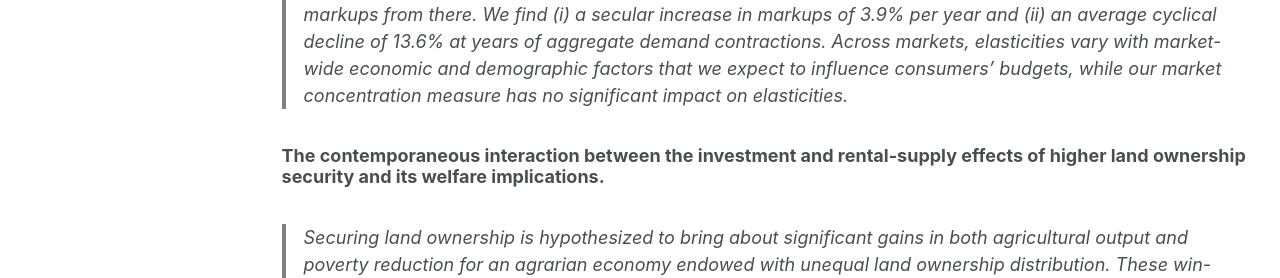
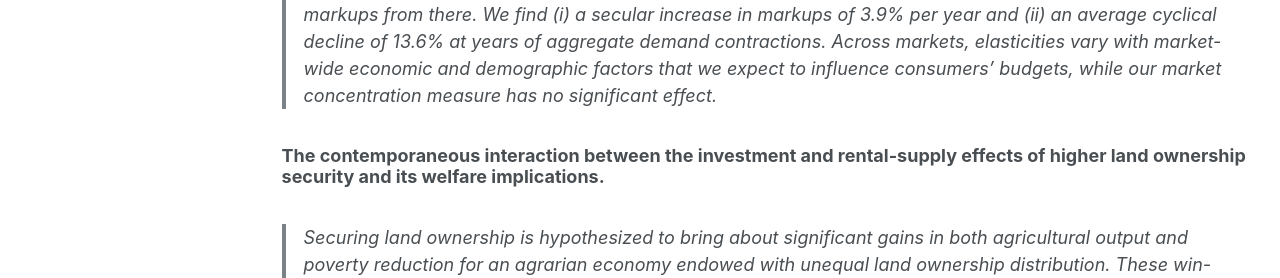
Before and after one commit to tendakung/tendakung.github.io, a Jekyll site: the page built from _pages/research.md, in a window 1280 px wide and 900 px high, scrolled down 357 px. Shown: the part 364-642 px from the top of the window. Built offline with Jekyll 4.4.1, drawn with Linux system fonts in a browser that asks for light colours; some of the changed text lies outside the part shown.

Commit message:
Update research.md

```diff
--- a/_pages/research.md
+++ b/_pages/research.md
@@ -9,7 +9,7 @@ author_profile: true
 
 ### [Job Market Paper] Secular rise and pro-cyclical variation in markups: Evidence from US grocery stores. Coauthored with [Bulat Gafarov](https://are.ucdavis.edu/people/faculty/bulat-gafarov/) and [Jens Hilscher](https://are.ucdavis.edu/people/faculty/jens-hilscher/).
 <img src='/images/research/JMP-webfigure.PNG' width='800'>
-> This paper documents substantial time variation in price elasticities and their implied markups. We propose a two-step procedure to uncover time-varying markups. Using the retail scanner data of US grocery stores from 2001 to 2020, we first estimate elasticities at the market-good-year level. We then efficiently aggregate these elasticities by year to estimate a common trend and cyclical variation and impute annual markups from there. We find (i) a secular increase in markups of 3.9% per year and (ii) an average cyclical decline of 13.6% at years of aggregate demand contractions. Across markets, elasticities vary with market-wide economic and demographic factors that we expect to influence consumers' budgets, while our market concentration measure has no significant impact on elasticities.
+> This paper documents substantial time variation in price elasticities and their implied markups. We propose a two-step procedure to uncover time-varying markups. Using the retail scanner data of US grocery stores from 2001 to 2020, we first estimate elasticities at the market-good-year level. We then efficiently aggregate these elasticities by year to estimate a common trend and cyclical variation and impute annual markups from there. We find (i) a secular increase in markups of 3.9% per year and (ii) an average cyclical decline of 13.6% at years of aggregate demand contractions. Across markets, elasticities vary with market-wide economic and demographic factors that we expect to influence consumers' budgets, while our market concentration measure has no significant effect.
 
 ### The contemporaneous interaction between the investment and rental-supply effects of higher land ownership security and its welfare implications.
 > Securing land ownership is hypothesized to bring about significant gains in both agricultural output and poverty reduction for an agrarian economy endowed with unequal land ownership distribution. These win-win economic gains hinge on the premise that the security improvement can simultaneously boost land-attached capital investments and increase land rental supply to facilitate land access for the poor. By renting in more land, the poor can earn higher incomes by working more on their own farms as family labor which is more efficient than hired labor due to the agency cost. However, this paper argues that non-security barriers to long-term land rental contracts, which causes capital depreciation risk for the rented-out land, can downsize these economic gains. Theoretically, the capital depreciation risk induces the bias of the investment effect of higher land ownership security towards the endowed land to be self-cultivated, which tends to attenuate the concurrent rental-supply effect. The smaller increase in land rental supply will limit not only the improvement in labor efficiency but also the size of the investment effect through the complementarity between attached capital and labor inputs in farm production, leading to smaller welfare gains than expected, especially the welfare gain for the poor.
```
